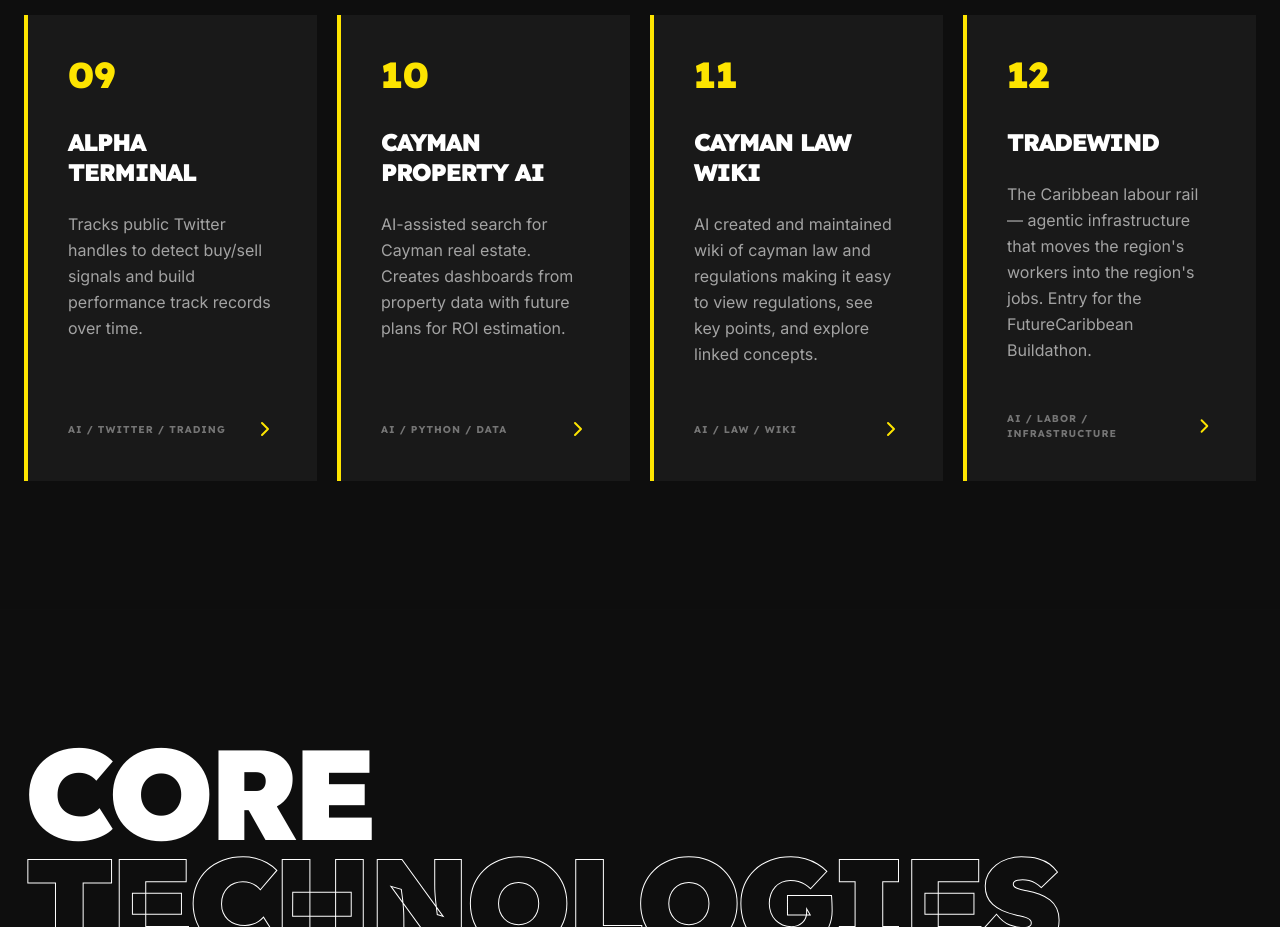
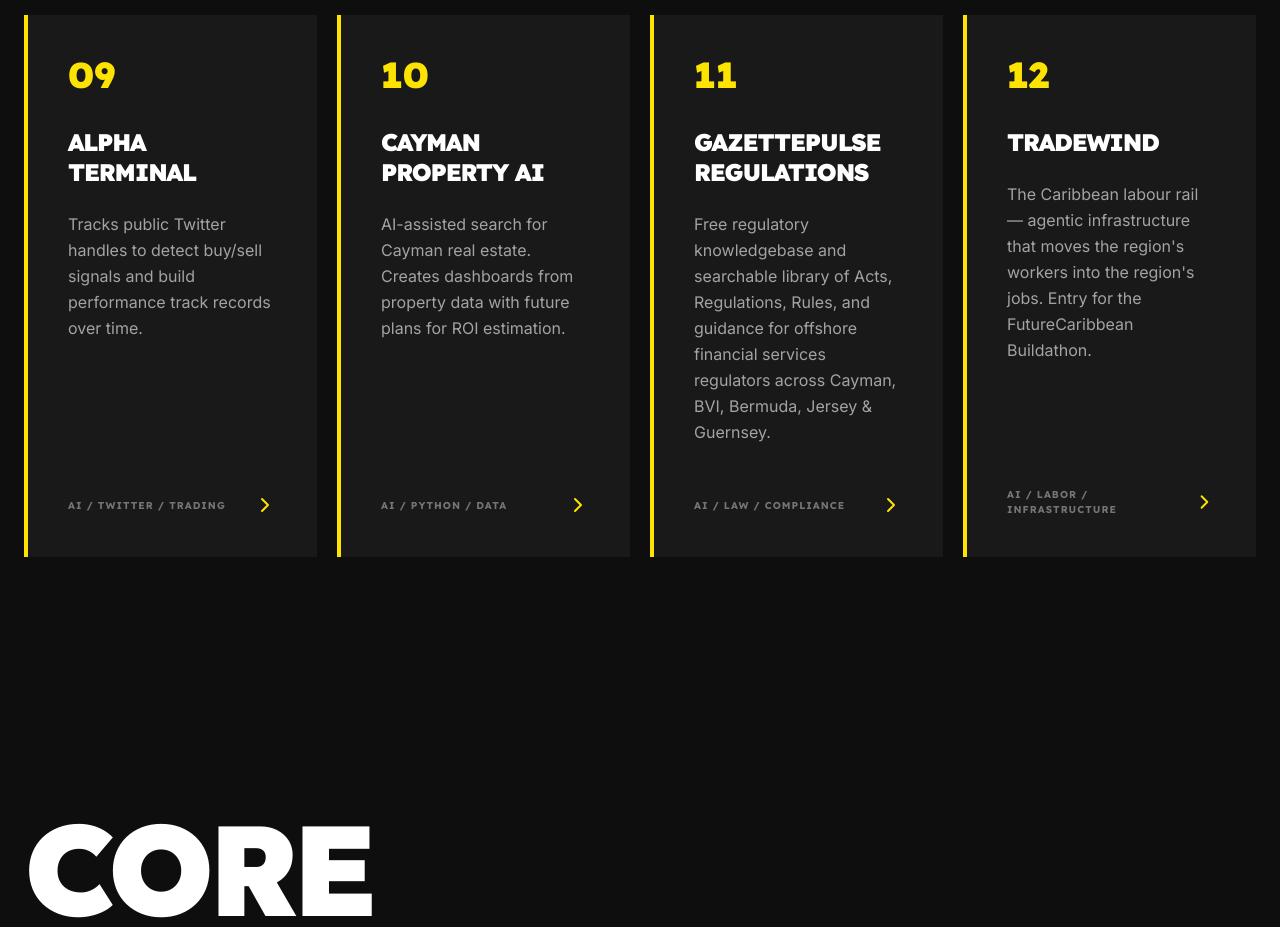
Before and after one commit to dcimring/daniel-cimring-portfolio, a React (Vite) app: page / in a window 1280 px wide. Shown: the part 4220-5147 px from the top of the page. Built offline with nearby package versions, Linux system fonts and the light colour scheme.

Commit message:
feat: update project card 11 to GazettePulse Regulations

```diff
--- a/src/App.tsx
+++ b/src/App.tsx
@@ -490,10 +490,10 @@
               />
               <ArchiveCard
                 index="11"
-                title="Cayman Law Wiki"
-                description="AI created and maintained wiki of cayman law and regulations making it easy to view regulations, see key points, and explore linked concepts."
-                href="https://cayman-law.vercel.app/concepts/"
-                tags={["AI", "Law", "Wiki"]}
+                title="GazettePulse Regulations"
+                description="Free regulatory knowledgebase and searchable library of Acts, Regulations, Rules, and guidance for offshore financial services regulators across Cayman, BVI, Bermuda, Jersey & Guernsey."
+                href="https://gazettepulse.com/regulations/"
+                tags={["AI", "Law", "Compliance"]}
               />
               <ArchiveCard
                 index="12"
```
